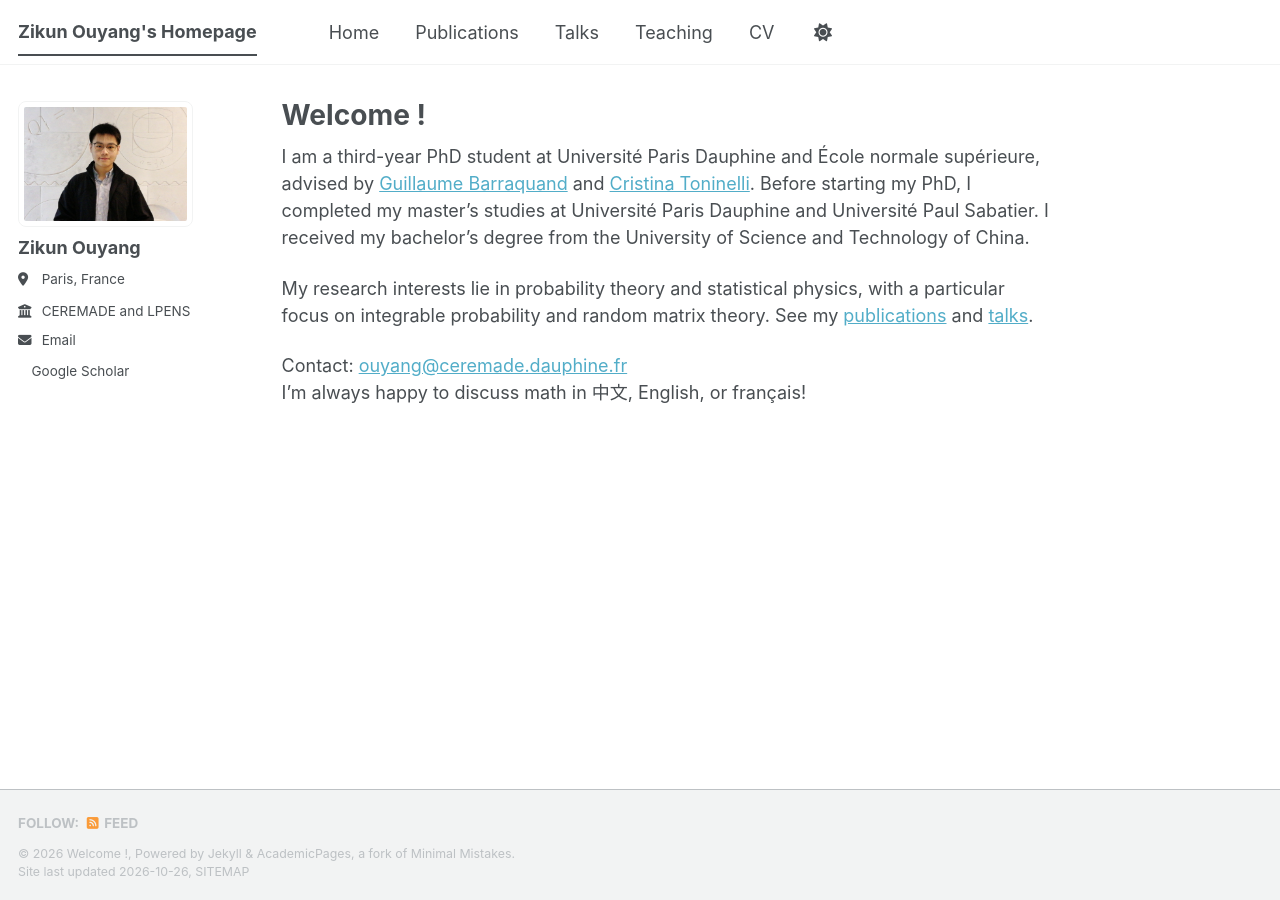
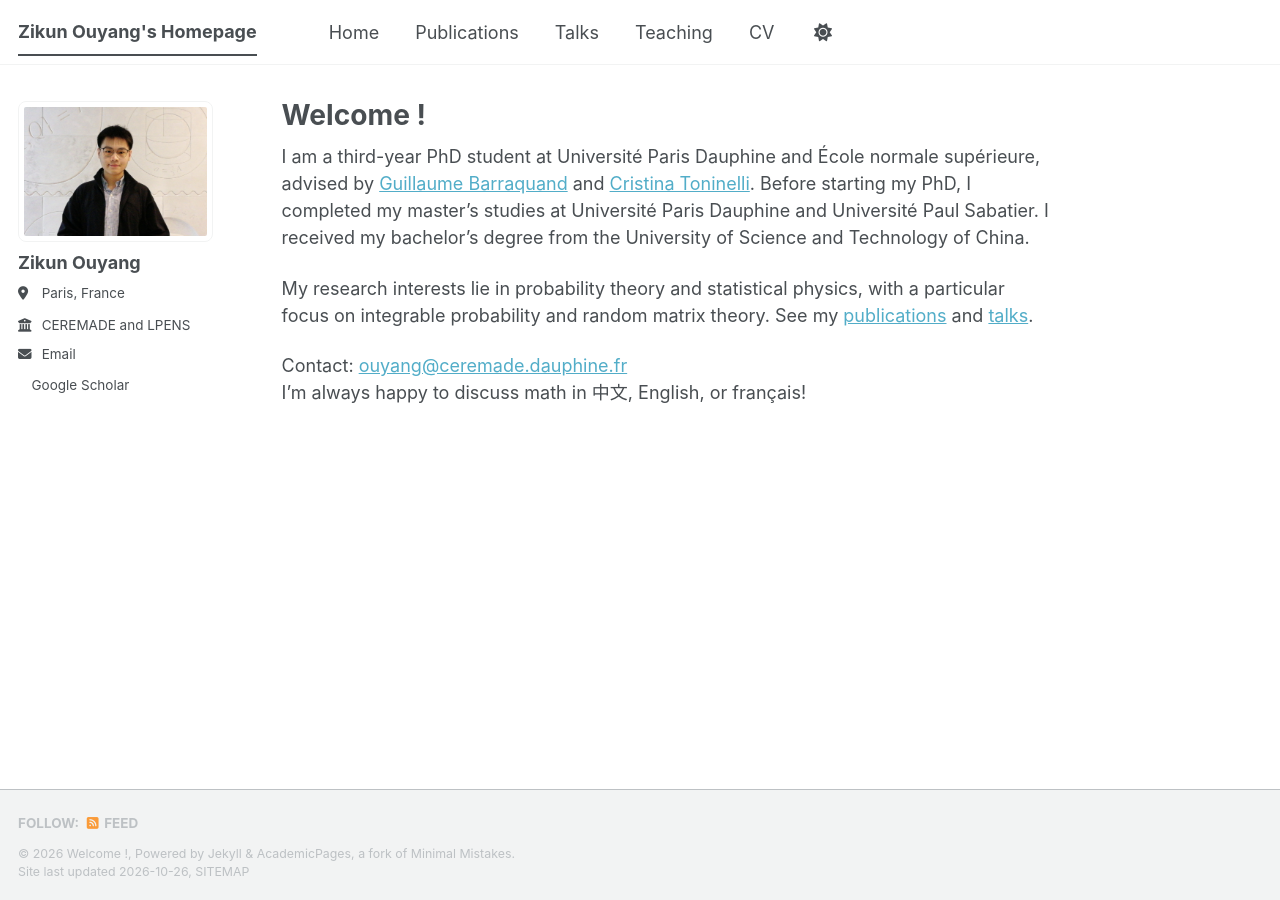
Before and after one commit to ZikunOuyang/zikunouyang.github.io, a Jekyll site: the page built from _pages/about.md, in a window 1280 px wide. Built offline with Jekyll 4.4.1, drawn with Linux system fonts in a browser that asks for light colours; a style sheet for code colours, icons or effects is not loaded.

Commit message:
Update author-profile.html

```diff
--- a/_includes/author-profile.html
+++ b/_includes/author-profile.html
@@ -10,7 +10,7 @@
     {% if author.avatar contains "://" %}
       <img src="{{ author.avatar }}" alt="{{ author.name }}" fetchpriority="high" />
     {% else %}
-      <img src="{{ author.avatar | prepend: "/images/" | prepend: base_path }}" class="author__avatar" alt="{{ author.name }}" fetchpriority="high" style="width: 1000px; height: auto; border-radius: 8px;" />
+      <img src="{{ author.avatar | prepend: "/images/" | prepend: base_path }}" class="author__avatar" alt="{{ author.name }}" fetchpriority="high" style="width: 220px; max-width: 100%; height: auto; border-radius: 8px;" />
     {% endif %}
   </div>
 
```
